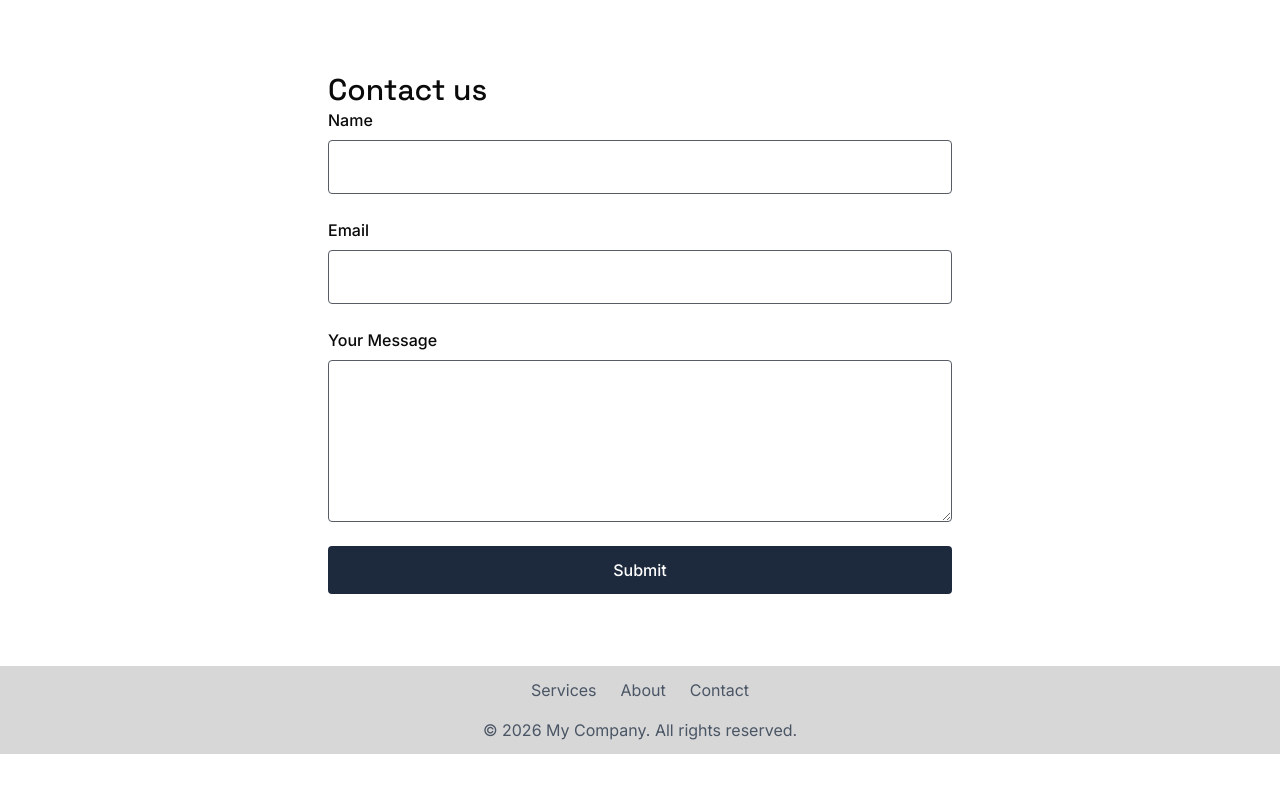
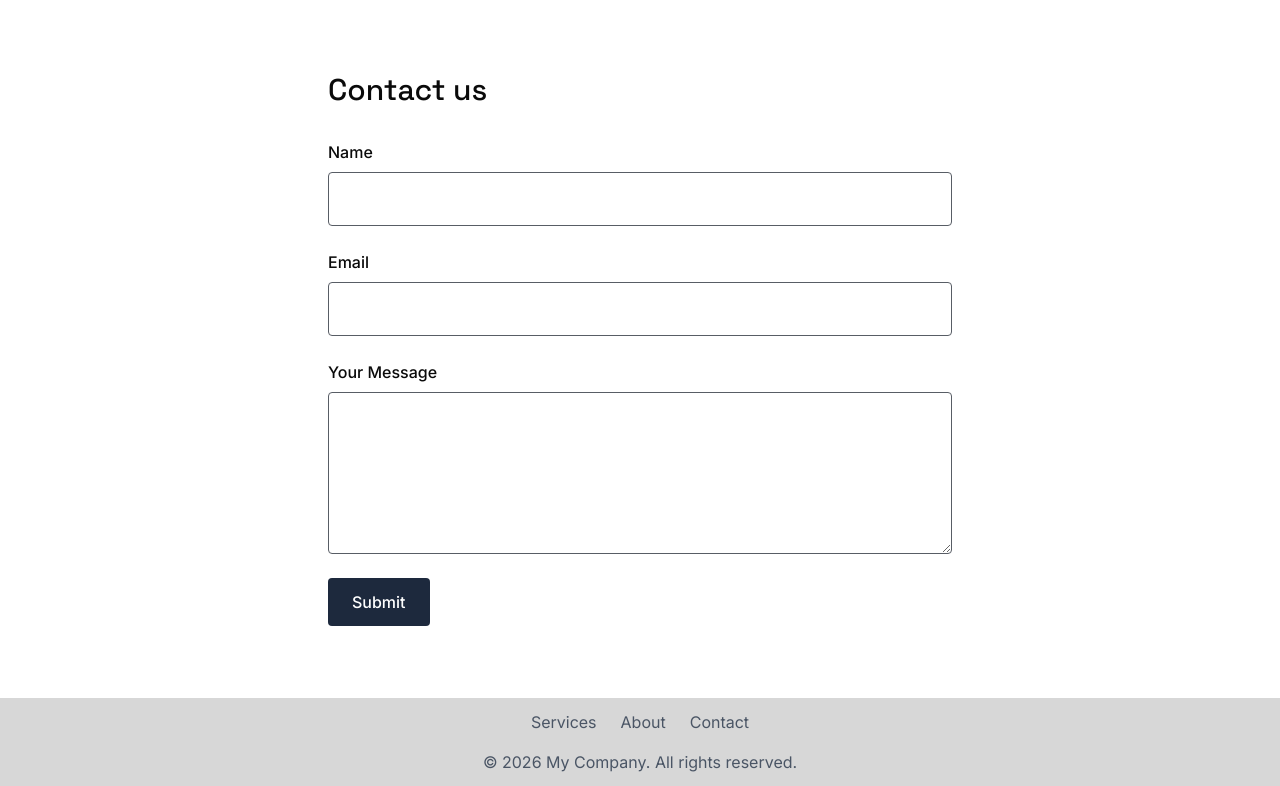
Before and after one commit to Brad-Frost-Web/atomic-design-course, a PHP site: page /contact.html in a window 1280 px wide. Shown: the part 88-874 px from the top of the page. Before the commit the page ends 842 px from the top, so only its background shows below. Run offline with PHP 8.4, Linux system fonts and the light colour scheme.

Commit message:
Contact page

```diff
--- a/contact.html
+++ b/contact.html
@@ -32,8 +32,8 @@
 
 		<main class="main u-margin-bottom-72">
 			<div class="layout-container layout-container--narrow">
-				<h2 class="heading heading--title">Contact us</h2>
-				<form class="contact__form">
+				<h2 class="heading heading--title u-margin-bottom-32">Contact us</h2>
+				<form class="form">
 					<div class="text-field">
 						<label class="text-field__label" for="name">Name</label>
 						<input type="text" id="name" class="text-field__input" />
@@ -46,7 +46,7 @@
 						<label class="text-field__label" for="message">Your Message</label>
 						<textarea id="message" class="text-field__textarea"></textarea>
 					</div>
-					<button type="submit" class="button">Submit</button>
+					<button type="submit" class="button form__button">Submit</button>
 				</form>
 			</div>
 		</main>
--- a/styles.css
+++ b/styles.css
@@ -330,73 +330,16 @@ ul {
 
 .form {
 	display: flex;
-	justify-content: center;
-	gap: 16px;
-	max-width: 448px;
-	margin: 0 auto;
+	flex-direction: column;
+	gap: 24px;
 }
 
 .form__text-field {
 	flex: 1;
 }
 
-/* ==========================================================================
-   About Layout
-   ========================================================================== */
-
-.about {
-	display: flex;
-	flex-direction: column;
-	gap: 72px;
-}
-
-.about > .heading {
-	margin-block-end: 32px;
-}
-
-.about > .text-passage {
-	margin-block-end: 24px;
-}
-
-.about > .text-passage:first-of-type {
-	margin-block-end: 32px;
-}
-
-.about > .image-placeholder {
-	margin-block-end: 32px;
-}
-
-/* ==========================================================================
-   Services Layout
-   ========================================================================== */
-
-.services {
-	display: flex;
-	flex-direction: column;
-	gap: 16px;
-	padding: 72px 24px 48px;
-}
-
-.services > .card-grid {
-	max-width: 1095px;
-}
-
-/* ==========================================================================
-   Contact Layout
-   ========================================================================== */
-
-.contact {
-	display: flex;
-	flex-direction: column;
-	gap: 32px;
-
-	padding: 64px 16px;
-}
-
-.contact__form {
-	display: flex;
-	flex-direction: column;
-	gap: 24px;
+.form__button {
+	align-self: flex-start;
 }
 
 /* ==========================================================================
```
